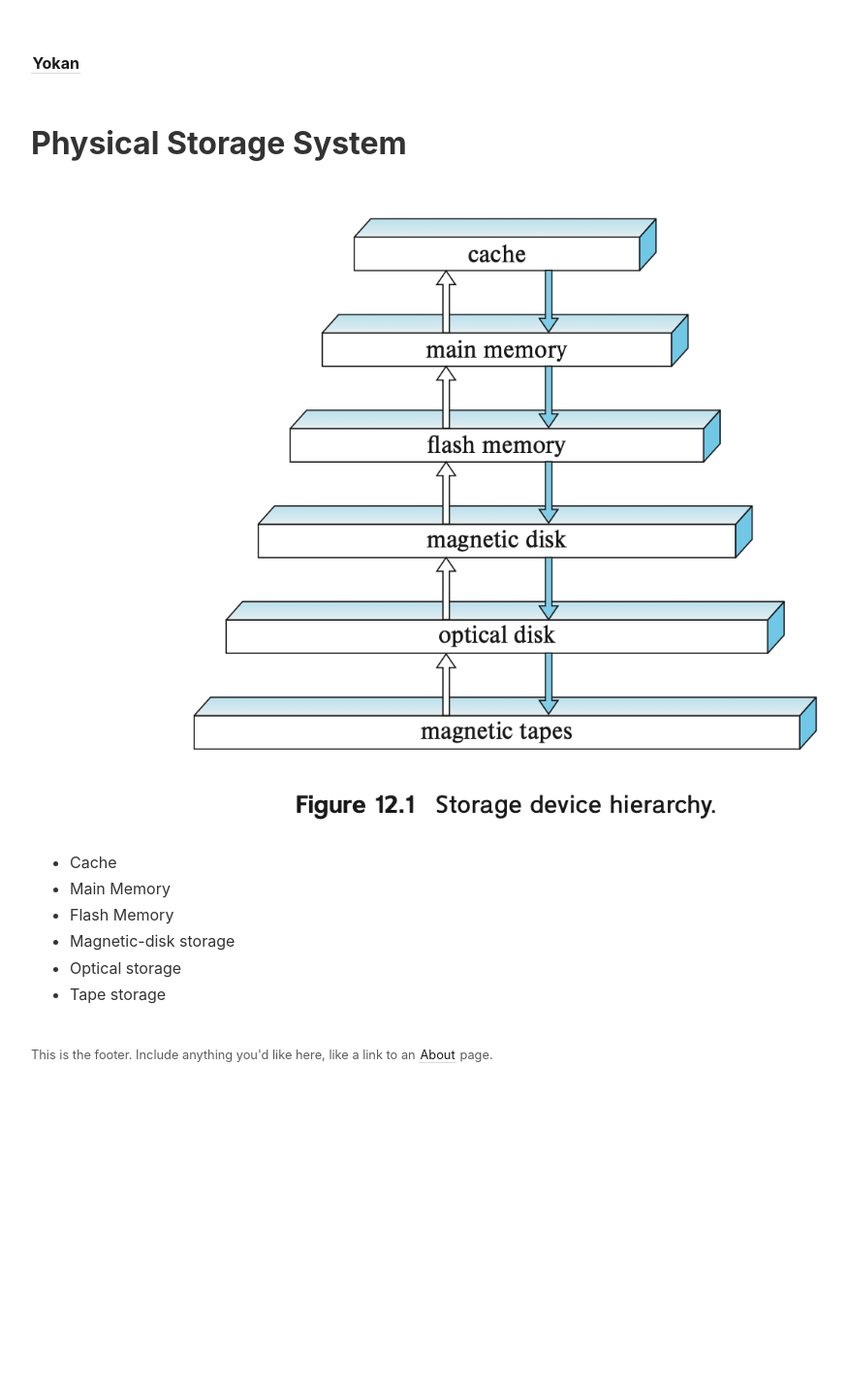
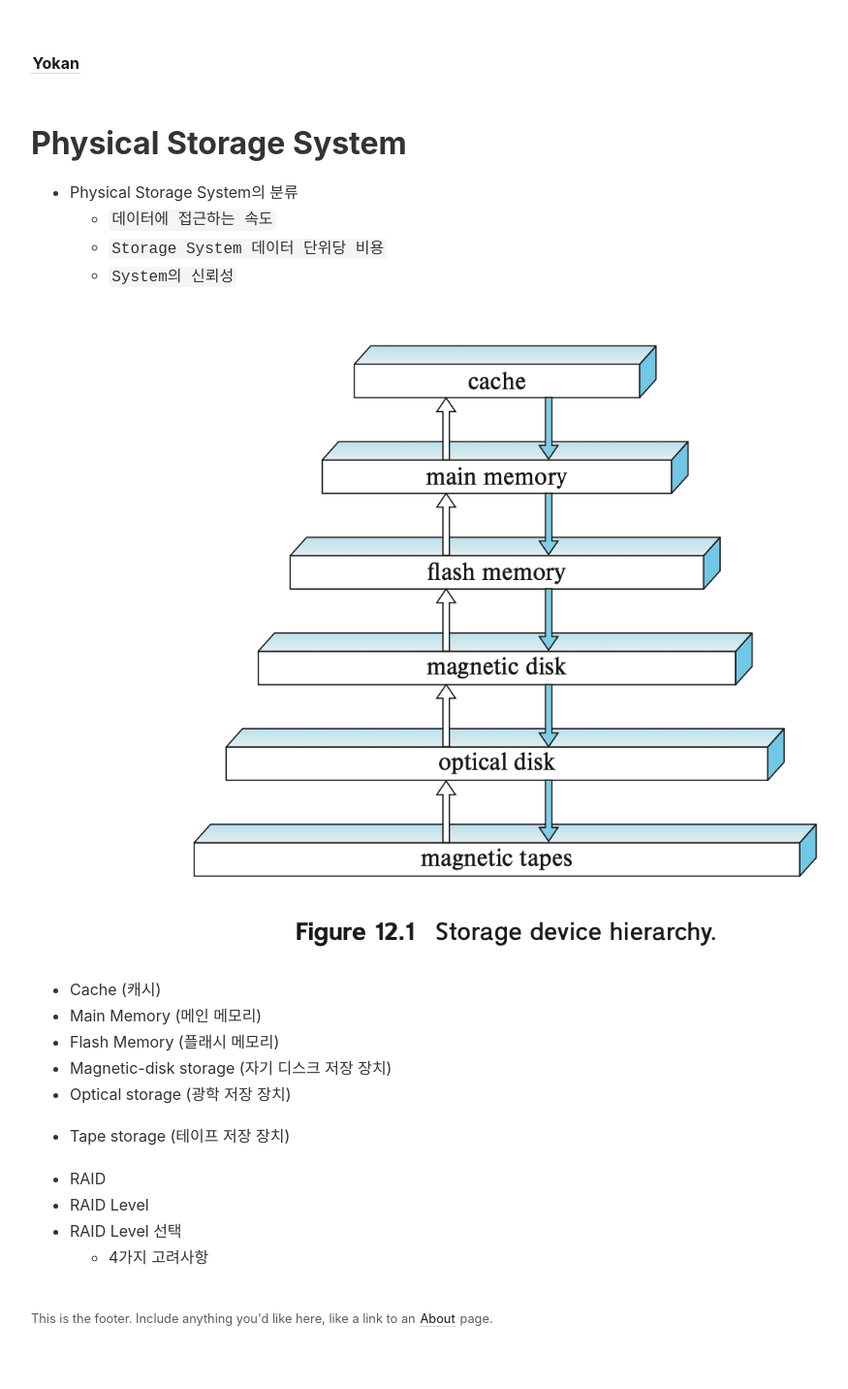
Before and after one commit to yanggwangseong/Article, a Jekyll site: the page built from _notes/CS/데이터베이스/데이터베이스시스템7판/5장 저장장치관리및인덱싱/1. CH12 물리적 저장 장치 매체 개요.md, in a window 1280 px wide. Shown: the whole page at 97% size, without its empty margins (104-979 px from the left). Built offline with Jekyll 4.4.1, drawn with Linux system fonts in a browser that asks for light colours; some web fonts are replaced; before the commit the page ends 1161 px from its top, so only the background shows below that.

Commit message:
feat: os-11-disk-system

```diff
--- a/_notes/CS/데이터베이스/데이터베이스시스템7판/5장 저장장치관리및인덱싱/1. CH12 물리적 저장 장치 매체 개요.md
+++ b/_notes/CS/데이터베이스/데이터베이스시스템7판/5장 저장장치관리및인덱싱/1. CH12 물리적 저장 장치 매체 개요.md
@@ -8,11 +8,23 @@ layout: page
 
 # Physical Storage System
 
+- Physical Storage System의 분류
+	- `데이터에 접근하는 속도`
+	- `Storage System 데이터 단위당 비용`
+	- `System의 신뢰성`
+
 ![](/assets/database-system01.png)
 
-- Cache
-- Main Memory
-- Flash Memory
-- Magnetic-disk storage
-- Optical storage
-- Tape storage
+- Cache (캐시)
+- Main Memory (메인 메모리)
+- Flash Memory (플래시 메모리)
+- Magnetic-disk storage (자기 디스크 저장 장치)
+- Optical storage (광학 저장 장치)
+- Tape storage (테이프 저장 장치)
+
+
+
+- RAID
+- RAID Level
+- RAID Level 선택
+	- 4가지 고려사항
```
Also changed, not shown: _notes/CS/운영체제/11장 파일시스템/11장 File System.md (added, +107 -0 lines), _notes/CS/운영체제/11장 파일시스템/11장 RAID.md (added, +15 -0 lines), _notes/CS/운영체제/11장 파일시스템/11장 파일 시스템.md (deleted, +0 -10 lines), assets/os-file-system-image01.png (added), assets/os-file-system-image02.png (added), assets/os-file-system-image03.png (added), assets/os-file-system-image04.png (added), assets/os-file-system-image05.png (added), assets/os-file-system-image06.png (added).
